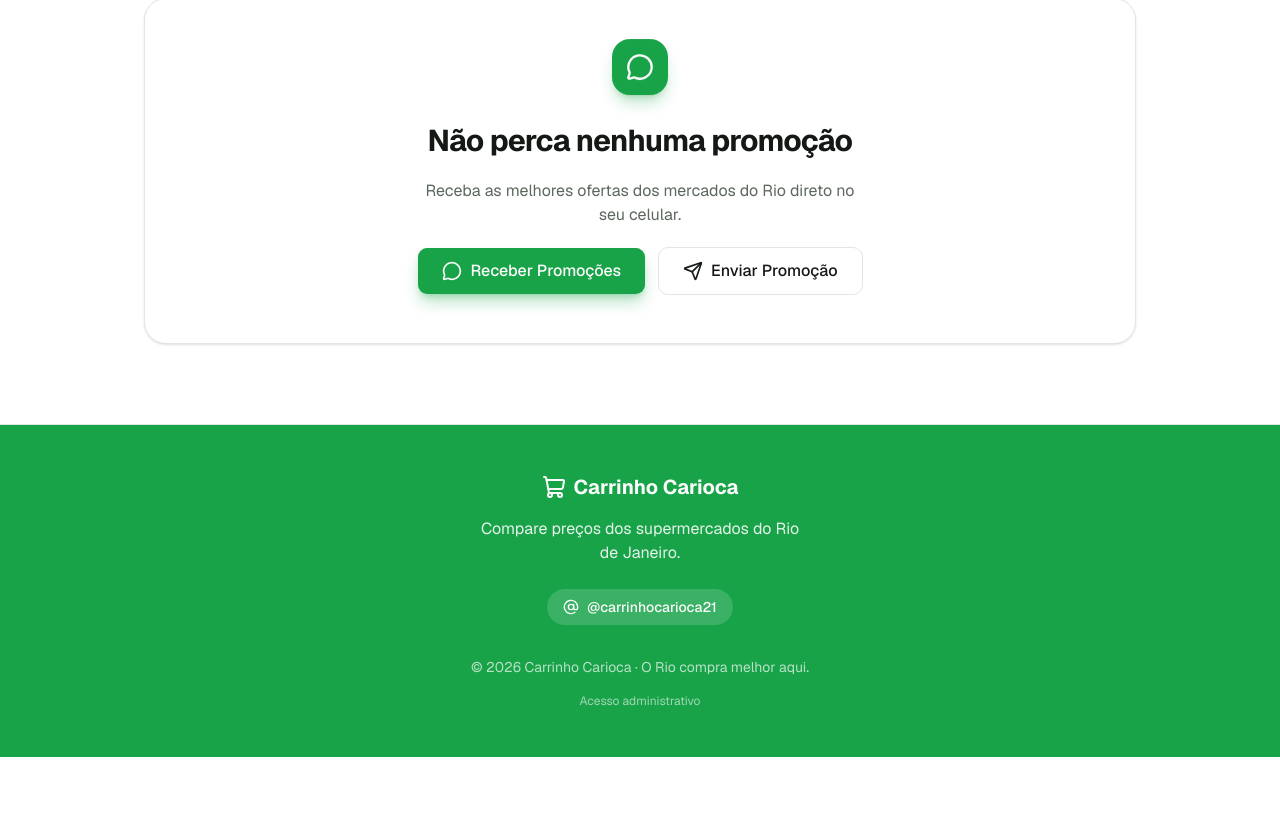
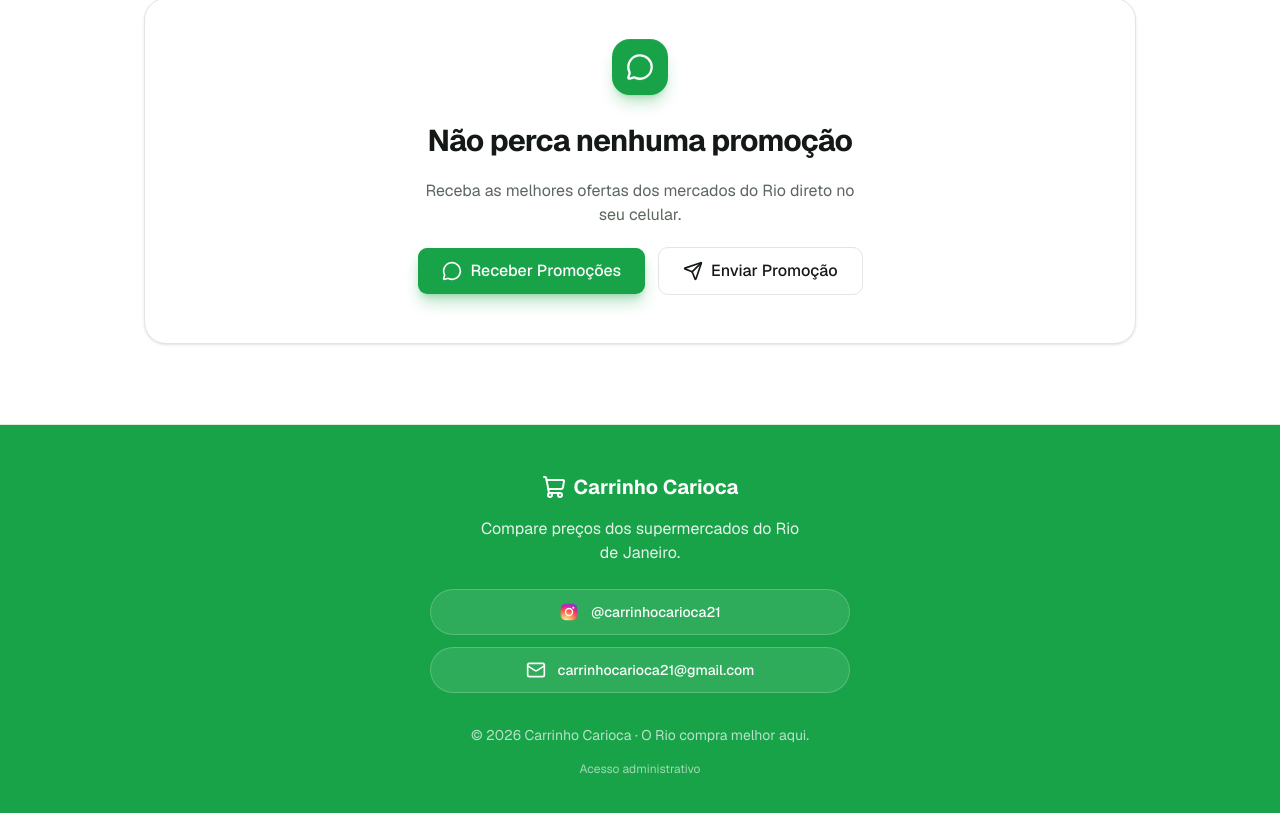
Before and after one commit to carrinhocarioca21-bot/carrinho-carioca-site, a Next.js app: page / in a window 1280 px wide. Shown: the part 1745-2558 px from the top of the page. Before the commit the page ends 2502 px from the top, so only its background shows below. Built offline with nearby package versions, Linux system fonts and the light colour scheme; no server answers; the database is empty.

Commit message:
feat: add Instagram icon and email link to site footer
Added Instagram icon SVG and email link with improved styling.

Co-authored-by: carrinhocarioca21-bot <295984591+carrinhocarioca21-bot@users.noreply.github.com>

```diff
--- a/components/site-footer.tsx
+++ b/components/site-footer.tsx
@@ -1,4 +1,30 @@
-import { ShoppingCart, AtSign } from "lucide-react"
+import { ShoppingCart, Mail } from "lucide-react"
+
+function InstagramGlyph() {
+  return (
+    <svg
+      width="20"
+      height="20"
+      viewBox="0 0 24 24"
+      role="img"
+      aria-label="Instagram"
+      className="shrink-0"
+    >
+      <defs>
+        <radialGradient id="ig-gradient" cx="30%" cy="107%" r="150%">
+          <stop offset="0%" stopColor="#fdf497" />
+          <stop offset="5%" stopColor="#fdf497" />
+          <stop offset="45%" stopColor="#fd5949" />
+          <stop offset="60%" stopColor="#d6249f" />
+          <stop offset="90%" stopColor="#285AEB" />
+        </radialGradient>
+      </defs>
+      <rect x="2" y="2" width="20" height="20" rx="6" fill="url(#ig-gradient)" />
+      <circle cx="12" cy="12" r="4.2" fill="none" stroke="#fff" strokeWidth="1.6" />
+      <circle cx="17.2" cy="6.8" r="1.2" fill="#fff" />
+    </svg>
+  )
+}
 
 export function SiteFooter() {
   return (
@@ -12,15 +38,25 @@ export function SiteFooter() {
           Compare preços dos supermercados do Rio de Janeiro.
         </p>
 
+        <div className="mt-2 flex w-full flex-col items-center gap-3">
           <a
             href="https://instagram.com/carrinhocarioca21"
             target="_blank"
             rel="noopener noreferrer"
-          className="mt-2 inline-flex items-center gap-2 rounded-full bg-primary-foreground/15 px-4 py-2 text-sm font-medium transition-colors hover:bg-primary-foreground/25"
+            className="flex w-full max-w-[320px] items-center justify-center gap-3 rounded-full border border-white/20 bg-white/10 px-5 py-3 text-sm font-medium backdrop-blur-sm transition-all hover:bg-white/20 sm:max-w-[420px]"
           >
-          <AtSign className="size-4" aria-hidden="true" />
+            <InstagramGlyph />
             @carrinhocarioca21
           </a>
+
+          <a
+            href="mailto:carrinhocarioca21@gmail.com"
+            className="flex w-full max-w-[320px] items-center justify-center gap-3 rounded-full border border-white/20 bg-white/10 px-5 py-3 text-sm font-medium backdrop-blur-sm transition-all hover:bg-white/20 sm:max-w-[420px]"
+          >
+            <Mail className="size-5 shrink-0" aria-hidden="true" />
+            carrinhocarioca21@gmail.com
+          </a>
+        </div>
 
         <p className="mt-4 text-sm text-primary-foreground/70">
           © {new Date().getFullYear()} Carrinho Carioca · O Rio compra melhor aqui.
```
Also changed, not shown: footer-novo.png (added). Lines whose indentation alone changed are shown as unchanged.
